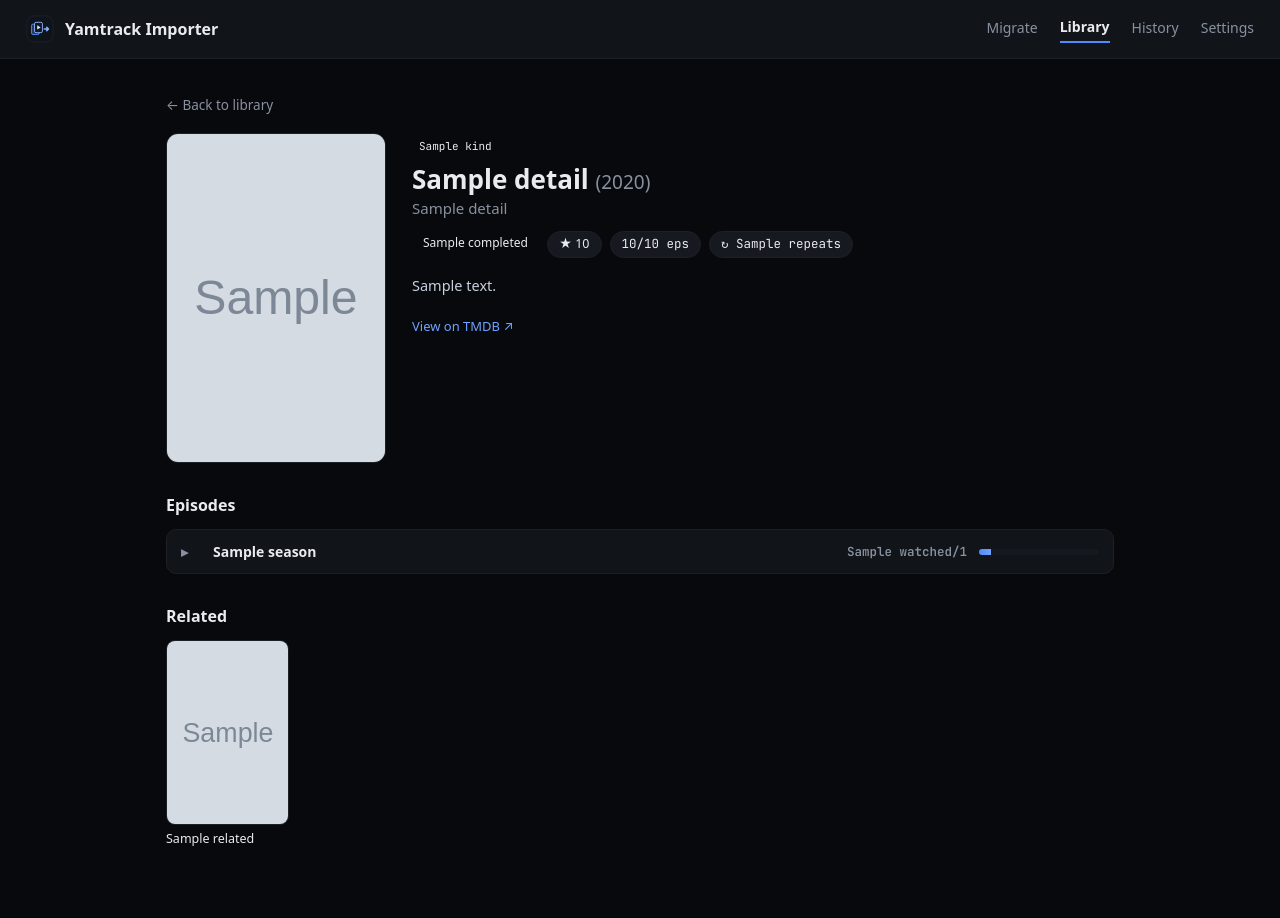
After one commit to reneabreu/yamtrack-importer, a Flask app: template webapp/templates/content.html in a window 1280 px wide. The commit adds this page. Run offline with Flask 3, Linux system fonts and the light colour scheme; the template is opened without the code that fills it: most values are stand-ins (such as "Sample title", 1, 10 or a date in 2020); grey boxes marked "Sample" are stand-in pictures.

Commit message:
feat: content detail page (cover, synopsis, episodes, related) (#12)
A per-title page with rich metadata fetched from TMDB (screen media) and
Jikan/MAL (anime), cached under MEDIA_DIR. First slice of ROADMAP tier 3.

- core/detail.py: pure normalizers (normalize_tv/movie/anime) + get_detail /
  get_season_episodes orchestration that picks the right provider by type+id.
- resolve.py / mal.py: detail fetch methods (tv_detail/movie_detail/tv_season;
  anime_detail/recommendations/episodes), cached under "detail:" keys. Empty/
  failed lookups are not cached, so transient upstream 504s retry next time.
- app.py: GET /title?key= (page) and GET /title/season?key&season (lazy JSON).
- content.html: cover, name, original name, description, tracked status/score,
  season summary with per-season watched progress (expand to lazy-load the full
  episode list with watched markers), and a display-only related row. TV/movie
  without a TMDB key shows a clear "add a key" state; anime works keyless.
- library.html: each row's title + a "View details" button link to the page.
- tests/test_detail.py: normalizer + routing + watched-marker coverage.

Closes #12

```diff
--- a/webapp/app.py
+++ b/webapp/app.py
@@ -26,6 +26,7 @@ from flask import (
     url_for,
 )
 
+from yamtrack_importer.core.detail import get_detail, get_season_episodes
 from yamtrack_importer.core.library import Library
 from yamtrack_importer.core.model import Status
 from yamtrack_importer.core.pipeline import export_library, run_with_library
@@ -414,6 +415,60 @@ def library_view():
     )
 
 
+def _content_item(it) -> dict:
+    """The user's tracked fields to show alongside the fetched metadata."""
+    return {
+        "type": it.media_type.value,
+        "title": it.title,
+        "status": it.status.value,
+        "score": ("%g" % it.score) if it.score is not None else None,
+        "favorite": it.favorite,
+        "repeats": it.repeats,
+        "watched": it.watched_episodes if it.episodes else (it.progress or 0),
+    }
+
+
+@app.route("/title")
+def content_page():
+    """Rich detail page for a single library title (cover, synopsis, episodes…)."""
+    key = request.args.get("key", "")
+    library = Library(config.LIBRARY_PATH)
+    try:
+        item = library.get_item(key)
+    finally:
+        library.close()
+    if item is None:
+        flash("That title isn't in your library.", "err")
+        return redirect(url_for("library_view"))
+    providers = _build_providers(config.load_settings())
+    detail, error = get_detail(item, providers)
+    slabels = {"in_progress": "Watching", "planning": "Plan to watch",
+               "completed": "Completed", "paused": "Paused", "dropped": "Dropped"}
+    return render_template(
+        "content.html", key=key, item=_content_item(item),
+        detail=detail, error=error, slabels=slabels,
+    )
+
+
+@app.route("/title/season")
+def content_season():
+    """Lazy JSON: the full episode list for one season of a title."""
+    key = request.args.get("key", "")
+    try:
+        season = int(request.args.get("season", "1"))
+    except ValueError:
+        return jsonify(error="bad season"), 400
+    library = Library(config.LIBRARY_PATH)
+    try:
+        item = library.get_item(key)
+    finally:
+        library.close()
+    if item is None:
+        return jsonify(error="not found"), 404
+    providers = _build_providers(config.load_settings())
+    return jsonify(episodes=get_season_episodes(item, providers, season))
+
+
 def _back_to_library():
     """Redirect to the library, preserving the status filter the edit came from."""
     status = request.form.get("return_status") or None
--- /dev/null
+++ b/webapp/templates/content.html
@@ -0,0 +1,184 @@
+{% extends "base.html" %}
+{% set active = 'library' %}
+{% block body %}
+
+<a class="back-link" href="{{ url_for('library_view') }}">← Back to library</a>
+
+{% if error %}
+<div class="card err-card">
+  <h1 style="margin-top:0">{{ item.title }}</h1>
+  <p class="hint" style="margin:0 0 16px">{{ error }}</p>
+  {% if 'TMDB' in error %}<a class="btn" href="{{ url_for('settings_view') }}">Open Settings</a>{% endif %}
+</div>
+{% else %}
+
+<div class="content-head">
+  <div class="cover">
+    {% if detail.cover %}
+      <img src="{{ detail.cover }}" alt="{{ detail.name }} cover" referrerpolicy="no-referrer">
+    {% else %}
+      <div class="cover-ph"><span class="kind kind-{{ detail.kind }}">{{ detail.kind }}</span></div>
+    {% endif %}
+  </div>
+  <div class="info">
+    <span class="kind kind-{{ detail.kind }}">{{ detail.kind }}</span>
+    <h1>{{ detail.name }}{% if detail.year %} <span class="year">({{ detail.year }})</span>{% endif %}</h1>
+    {% if detail.original_name and detail.original_name != detail.name %}
+      <div class="orig">{{ detail.original_name }}</div>
+    {% endif %}
+    <div class="chips">
+      <span class="badge st-{{ item.status }}">{{ slabels[item.status] }}</span>
+      {% if item.score %}<span class="chip">★ {{ item.score }}</span>{% endif %}
+      {% if item.favorite %}<span class="chip fav">♥ Favorite</span>{% endif %}
+      {% if detail.episodes_total %}<span class="chip mono">{{ detail.watched_total }}/{{ detail.episodes_total }} eps</span>{% endif %}
+      {% if item.repeats %}<span class="chip mono">↻ {{ item.repeats }}</span>{% endif %}
+    </div>
+    {% if detail.description %}<p class="desc">{{ detail.description }}</p>{% endif %}
+    <a class="prov" href="{{ detail.provider_url }}" target="_blank" rel="noopener">
+      View on {{ 'MyAnimeList' if detail.provider == 'mal' else 'TMDB' }} ↗</a>
+  </div>
+</div>
+
+{% if detail.seasons %}
+<section class="block">
+  <h2>Episodes</h2>
+  <div class="seasons" data-key="{{ key }}">
+    {% for s in detail.seasons %}
+    <div class="season">
+      <button class="season-head" data-season="{{ s.number }}" type="button" aria-expanded="false">
+        <span class="chev">▸</span>
+        <span class="s-name">{{ s.name }}</span>
+        <span class="s-prog mono">{{ s.watched }}/{{ s.episode_count }}</span>
+        <span class="s-bar"><span style="width:{{ (100 * s.watched / s.episode_count)|round(0) if s.episode_count else 0 }}%"></span></span>
+      </button>
+      <div class="eps" hidden></div>
+    </div>
+    {% endfor %}
+  </div>
+</section>
+{% endif %}
+
+{% if detail.related %}
+<section class="block">
+  <h2>Related</h2>
+  <div class="rel-row">
+    {% for r in detail.related %}
+    <a class="rel" href="{{ r.url }}" target="_blank" rel="noopener" title="{{ r.name }}">
+      {% if r.cover %}<img src="{{ r.cover }}" alt="" referrerpolicy="no-referrer" loading="lazy">
+      {% else %}<div class="rel-ph"></div>{% endif %}
+      <span class="rel-name">{{ r.name }}</span>
+    </a>
+    {% endfor %}
+  </div>
+</section>
+{% endif %}
+{% endif %}
+
+<style>
+  .back-link{display:inline-block;color:var(--mut);text-decoration:none;font-size:13.5px;margin-bottom:18px}
+  .back-link:hover{color:var(--txt)}
+  .err-card{padding:26px}
+
+  .content-head{display:grid;grid-template-columns:220px 1fr;gap:26px;margin-bottom:8px}
+  .cover img,.cover-ph{width:220px;aspect-ratio:2/3;border-radius:12px;object-fit:cover;
+    border:1px solid var(--line);background:var(--card2);display:block}
+  .cover-ph{display:flex;align-items:center;justify-content:center}
+  .info h1{margin:8px 0 2px;font-size:26px;line-height:1.2}
+  .info h1 .year{color:var(--mut);font-weight:400;font-size:19px}
+  .orig{color:var(--mut);font-size:15px;margin-bottom:12px}
+  .chips{display:flex;flex-wrap:wrap;gap:8px;margin:12px 0 16px}
+  .badge{font-size:12px;border-radius:20px;padding:3px 11px;white-space:nowrap}
+  .st-in_progress{color:#8fb4ff;background:rgba(143,180,255,.14)}
+  .st-completed{color:#7fdca0;background:rgba(127,220,160,.14)}
+  .st-planning{color:#c9b6ff;background:rgba(201,182,255,.14)}
+  .st-paused{color:#ffc48f;background:rgba(255,196,143,.14)}
+  .st-dropped{color:#ff9a9a;background:rgba(255,154,154,.14)}
+  .chip{font-size:12.5px;color:var(--txt);background:var(--card2);border:1px solid var(--line);
+    border-radius:20px;padding:3px 11px}
+  .chip.fav{color:#ffcf4d}
+  .desc{font-size:14.5px;line-height:1.65;color:#c7d0dd;max-width:70ch;margin:0 0 16px}
+  .prov{color:var(--accent-b);text-decoration:none;font-size:13px}
+  .prov:hover{text-decoration:underline}
+  .kind{font-family:var(--mono);font-size:11px;border-radius:5px;padding:2px 7px}
+  .kind-tv{color:#8fb4ff;background:rgba(143,180,255,.12)}
+  .kind-movie{color:#ffc48f;background:rgba(255,196,143,.12)}
+  .kind-anime{color:#c9b6ff;background:rgba(201,182,255,.12)}
+
+  .block{margin-top:30px}
+  .block h2{font-size:16px;margin:0 0 12px}
+
+  .seasons{display:flex;flex-direction:column;gap:8px}
+  .season{border:1px solid var(--line);border-radius:10px;background:var(--card);overflow:hidden}
+  .season-head{width:100%;display:grid;grid-template-columns:20px 1fr auto 120px;gap:12px;
+    align-items:center;background:none;border:0;color:var(--txt);cursor:pointer;
+    padding:12px 14px;font-size:14px;text-align:left;font-family:inherit}
+  .season-head:hover{background:var(--card2)}
+  .season-head .chev{color:var(--mut);transition:transform .15s}
+  .season-head.open .chev{transform:rotate(90deg)}
+  .s-prog{color:var(--mut);font-size:12.5px}
+  .s-bar{height:6px;border-radius:4px;background:var(--card2);overflow:hidden}
+  .s-bar>span{display:block;height:100%;background:linear-gradient(90deg,var(--accent),var(--accent-b))}
+  .eps{border-top:1px solid var(--line);max-height:420px;overflow:auto}
+  .ep{display:grid;grid-template-columns:48px 1fr 100px 24px;gap:10px;align-items:center;
+    padding:9px 16px;font-size:13.5px;border-top:1px solid var(--card2)}
+  .ep:first-child{border-top:0}
+  .ep.seen{color:var(--txt)}
+  .ep:not(.seen){color:var(--mut)}
+  .ep-n{color:var(--mut)}
+  .ep-t{white-space:nowrap;overflow:hidden;text-overflow:ellipsis}
+  .ep-c{color:var(--ok);text-align:center}
+  .ep-loading{padding:14px 16px;color:var(--mut);font-size:13px}
+
+  .rel-row{display:grid;grid-template-columns:repeat(auto-fill,minmax(112px,1fr));gap:14px}
+  .rel{text-decoration:none;color:var(--txt)}
+  .rel img,.rel-ph{width:100%;aspect-ratio:2/3;border-radius:9px;object-fit:cover;
+    border:1px solid var(--line);background:var(--card2);display:block}
+  .rel-name{display:block;font-size:12.5px;margin-top:6px;line-height:1.35;
+    display:-webkit-box;-webkit-line-clamp:2;-webkit-box-orient:vertical;overflow:hidden}
+  .rel:hover .rel-name{color:var(--accent-b)}
+
+  @media (max-width:640px){
+    .content-head{grid-template-columns:120px 1fr;gap:16px}
+    .cover img,.cover-ph{width:120px}
+    .season-head{grid-template-columns:20px 1fr auto}
+    .season-head .s-bar{display:none}
+  }
+</style>
+
+<script>
+(function () {
+  const wrap = document.querySelector('.seasons');
+  if (!wrap) return;
+  const key = wrap.dataset.key;
+  function escapeHtml(s) { const d = document.createElement('div'); d.textContent = s; return d.innerHTML; }
+  wrap.querySelectorAll('.season-head').forEach(function (btn) {
+    btn.addEventListener('click', function () {
+      const panel = btn.nextElementSibling;
+      const isOpen = !panel.hidden;
+      btn.classList.toggle('open', !isOpen);
+      btn.setAttribute('aria-expanded', String(!isOpen));
+      if (isOpen) { panel.hidden = true; return; }
+      panel.hidden = false;
+      if (panel.dataset.loaded) return;
+      panel.innerHTML = '<div class="ep-loading">Loading…</div>';
+      fetch('/title/season?key=' + encodeURIComponent(key) + '&season=' + encodeURIComponent(btn.dataset.season))
+        .then(function (r) { return r.json(); })
+        .then(function (d) {
+          const eps = d.episodes || [];
+          if (!eps.length) { panel.innerHTML = '<div class="ep-loading">No episode list available.</div>'; return; }
+          panel.innerHTML = eps.map(function (e) {
+            return '<div class="ep' + (e.watched ? ' seen' : '') + '">'
+              + '<span class="ep-n mono">' + (e.number != null ? e.number : '') + '</span>'
+              + '<span class="ep-t">' + (e.title ? escapeHtml(e.title) : '—') + '</span>'
+              + '<span class="ep-d mono">' + (e.aired || '') + '</span>'
+              + '<span class="ep-c">' + (e.watched ? '✓' : '') + '</span>'
+              + '</div>';
+          }).join('');
+          panel.dataset.loaded = '1';
+        })
+        .catch(function () { panel.innerHTML = '<div class="ep-loading">Couldn’t load episodes.</div>'; });
+    });
+  });
+})();
+</script>
+{% endblock %}
--- a/webapp/templates/library.html
+++ b/webapp/templates/library.html
@@ -52,7 +52,7 @@
   <details class="lib-row" data-title="{{ d.title|lower }}">
     <summary>
       <span class="kind kind-{{ d.type }}">{{ d.type }}</span>
-      <span class="r-title" title="{{ d.title }}">{{ d.title }}{% if d.year %} <span class="yr">({{ d.year }})</span>{% endif %}</span>
+      <span class="r-title" title="{{ d.title }}"><a class="title-link" href="{{ url_for('content_page', key=d.key) }}" onclick="event.stopPropagation()">{{ d.title }}</a>{% if d.year %} <span class="yr">({{ d.year }})</span>{% endif %}</span>
       {% if d.favorite %}<span class="fav" title="Favorite">★</span>{% endif %}
       <span class="badge st-{{ d.status }}">{{ slabels[d.status] }}</span>
       <span class="r-meta mono" title="Progress">{{ d.progress }}{% if d.total %}/{{ d.total }}{% endif %}</span>
@@ -90,6 +90,7 @@
         </label>
         <div class="row-actions">
           <button type="submit" class="btn">Save</button>
+          <a class="btn secondary" href="{{ url_for('content_page', key=d.key) }}">View details →</a>
           {% if d.sources %}<span class="src-wrap">{% for s in d.sources %}<span class="src-chip">{{ s }}</span>{% endfor %}</span>{% endif %}
         </div>
       </form>
@@ -146,6 +147,8 @@
   .lib-row>summary::-webkit-details-marker{display:none}
   .lib-row>summary:hover{background:var(--card2)}
   .r-title{white-space:nowrap;overflow:hidden;text-overflow:ellipsis}
+  .r-title .title-link{color:var(--txt);text-decoration:none}
+  .r-title .title-link:hover{color:var(--accent-b);text-decoration:underline}
   .r-title .yr{color:var(--mut);font-size:12px}
   .fav{color:#ffcf4d;font-size:13px}
   .r-meta{text-align:right}
```
Also changed, not shown: tests/test_detail.py (added, +174 -0 lines), yamtrack_importer/core/detail.py (added, +193 -0 lines), yamtrack_importer/mal.py (+37 -0 lines), yamtrack_importer/resolve.py (+31 -0 lines).
